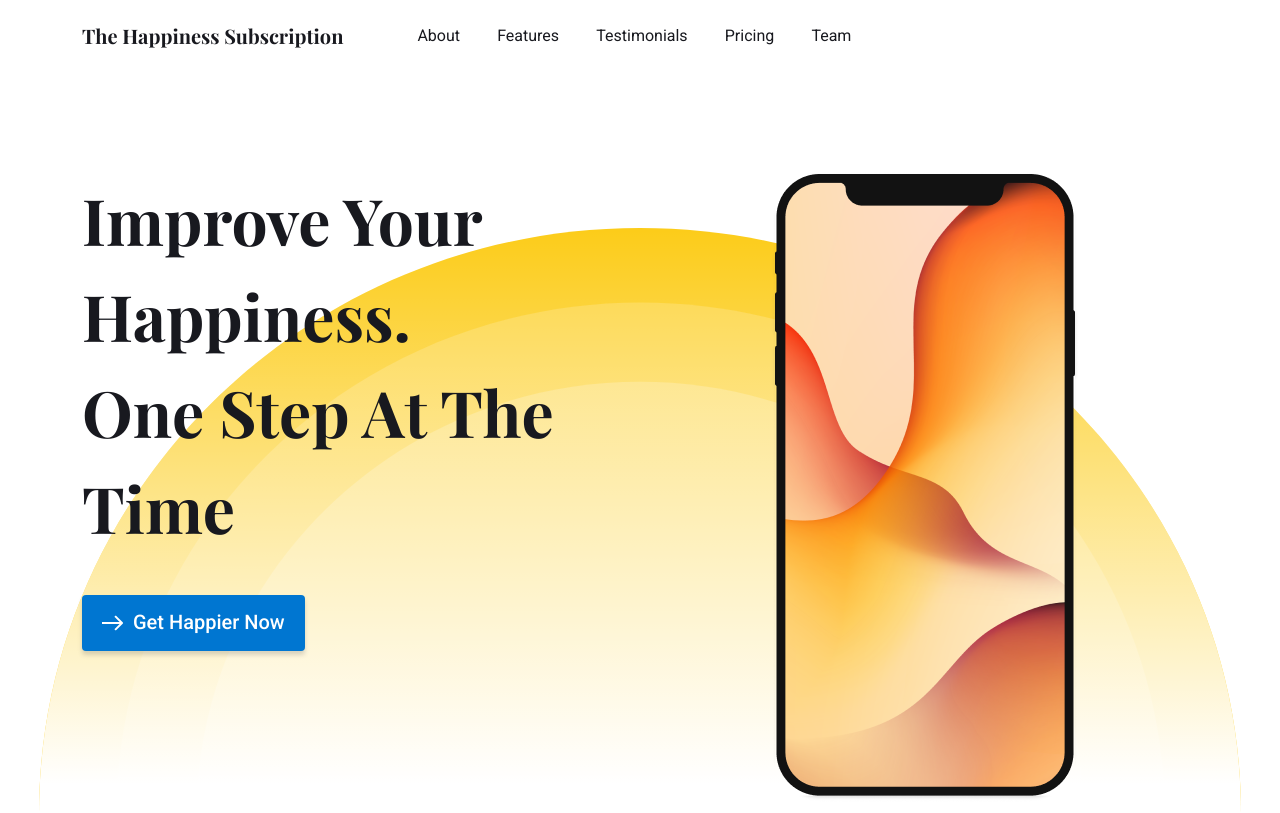
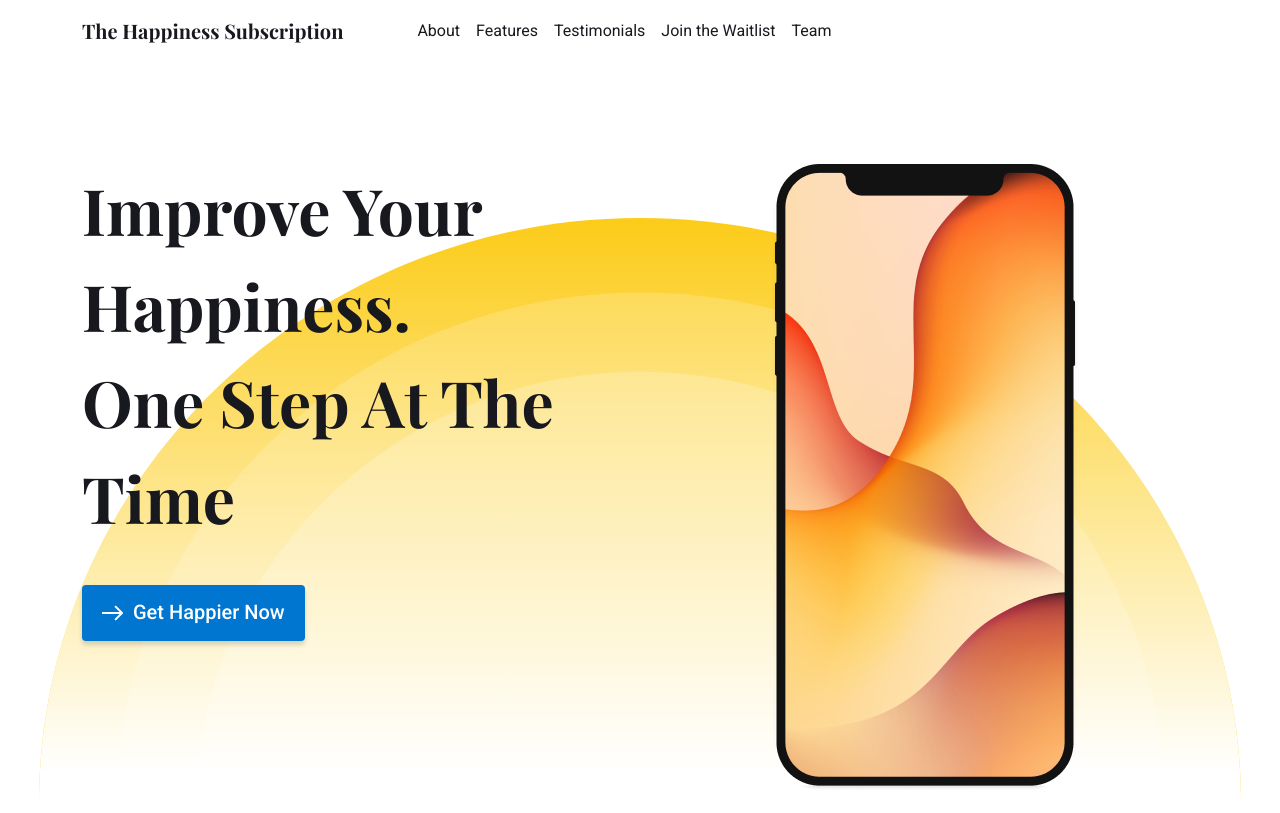
Before and after one commit to VanGoghsCoffee/the-happiness-subscription-landing, a website: page index.html in a window 1280 px wide. Shown: the top 813 px of the page. Drawn offline with nearby package versions, Linux system fonts and the light colour scheme.

Commit message:
responsive changes on navbar

```diff
--- a/index.html
+++ b/index.html
@@ -26,7 +26,7 @@
               <a class="nav-link" aria-current="page" href="#">About</a>
               <a class="nav-link" href="#">Features</a>
               <a class="nav-link" href="#">Testimonials</a>
-              <a class="nav-link">Pricing</a>
+              <a class="nav-link" href="#cta" title="Join the">Join the Waitlist</a>
               <a class="nav-link">Team</a>
             </div>
           </div>
--- a/scss/_custom.scss
+++ b/scss/_custom.scss
@@ -73,6 +73,7 @@ $brand-font-family: $font-family-serif;
 $brand-font-weight: 700;
 $brand-line-height: 1.5;
 $brand-color: $gray-900;
+$navbar-brand-font-size: 1rem;
 
 $navbar-height: 72px;
 $navbar-menu-width: 70%;
--- a/scss/sections/_navbar.scss
+++ b/scss/sections/_navbar.scss
@@ -1,9 +1,6 @@
 @use '../custom' as *;
 
 .menu {
-
-    background-color: $white;
-    height: $navbar-height;
 
     .navbar-brand {
         font-family: $brand-font-family;
@@ -11,11 +8,15 @@
         line-height: $brand-line-height;
         color: $brand-color;
         margin-right: 66px;
+
+
+        @include media-breakpoint-up(md) {
+            font-size: $font-size-lg;
+        }
     }
 
     .navbar-nav {
 
-        width: $navbar-menu-width;
         max-width: $navbar-menu-max-width;
         justify-content: space-between;
 
```
Also changed, not shown: assets/css/style.css, 1 other file.
